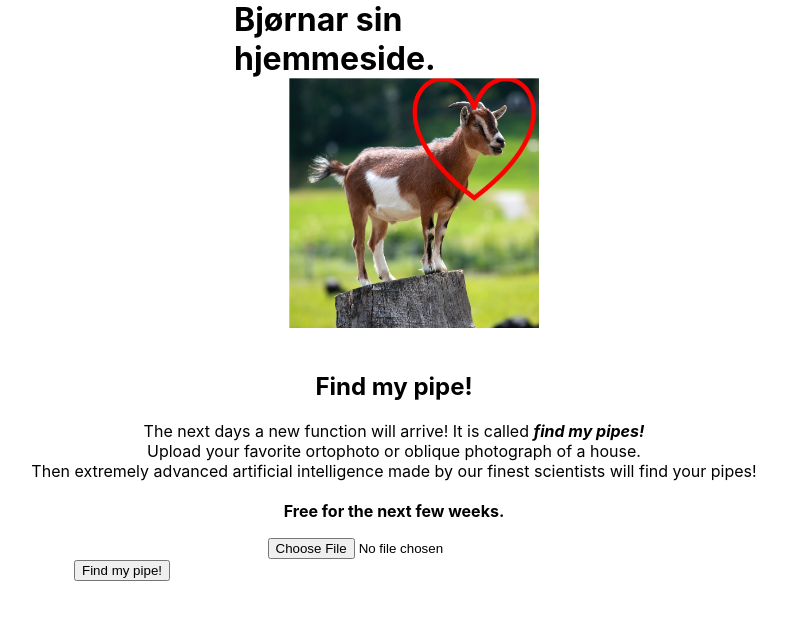
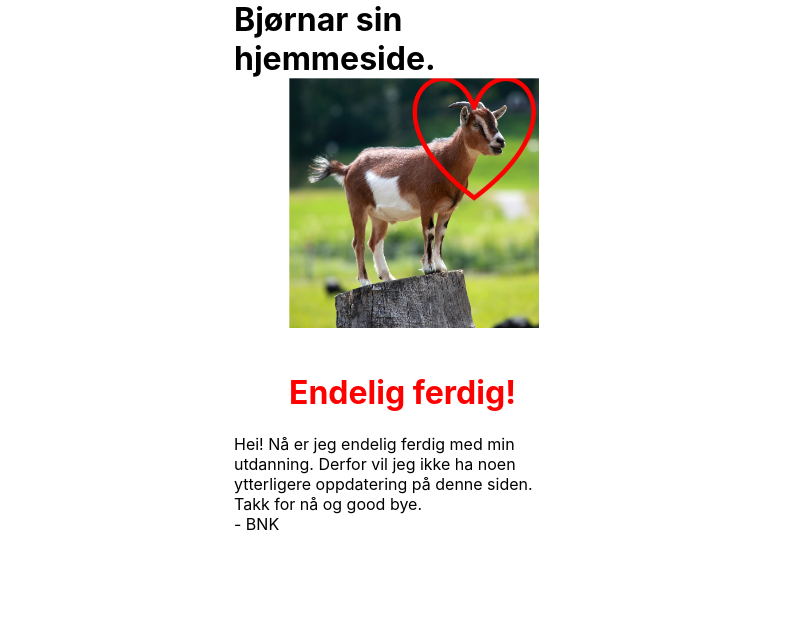
Before and after one commit to stianteien/bear, a React (Create React App) app: page / in a window 1280 px wide. Shown: the top 620 px of the page, without its empty margins (246-1033 px from the left). Built offline with nearby package versions, Linux system fonts and the light colour scheme.

Commit message:
update on story

```diff
--- a/src/Brainteaser.js
+++ b/src/Brainteaser.js
@@ -6,12 +6,14 @@ function Brainteaser() {
       <div class="div_center">
             <div class="div_center">
             <div class="div_litle_right">
-                <h1 class="red_header"> Ukens Brainteaser</h1>
+                <h1 class="red_header"> Endelig ferdig!</h1>
             </div>
 
             <p>
-                Hvis du kjørte buss fra Oslo med 30 personer, slapp av 7 og fikk 2 nye på Lillestrøm,
-                 stoppet på Otta og slapp av 8 og plukket opp 10 nye, og så kjørte til Trondheim - hva ville sjåføren hete?
+                Hei! Nå er jeg endelig ferdig med min utdanning. Derfor vil jeg ikke ha noen ytterligere oppdatering på denne siden.
+                Takk for nå og good bye.
+                <br></br>
+                - BNK
             </p>
             </div>
 
--- a/src/index.js
+++ b/src/index.js
@@ -14,8 +14,7 @@ import FindPipe from './FindPipe';
 ReactDOM.render(
   <React.StrictMode>
     <App />
-    <FileUploadComponent />
-    <FindPipe />
+    <Brainteaser />
   </React.StrictMode>,
   document.getElementById('root')
 );
```
